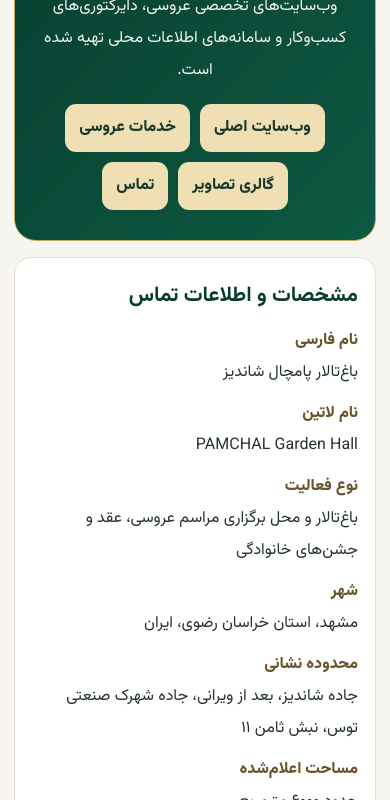
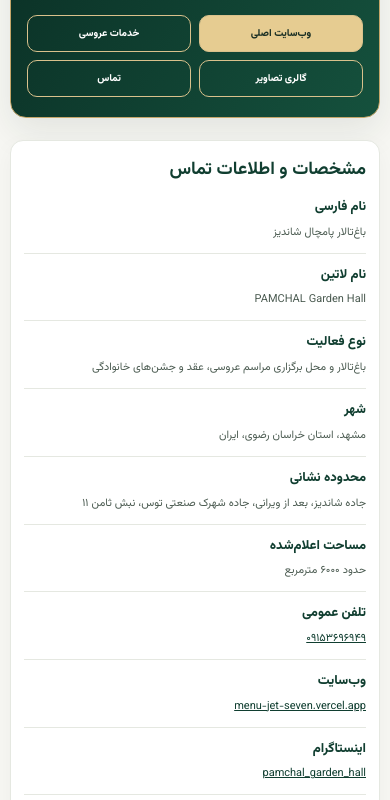
Before and after one commit to mohsenrobatjazi755-6012/Menu, a plain HTML site: page media-kit.html in a window 390 px wide. Shown: the part 229-1029 px from the top of the page. Drawn offline with Linux system fonts and the light colour scheme.

Commit message:
Apply consistent responsive PAMCHAL page styling

```diff
--- a/media-kit.html
+++ b/media-kit.html
@@ -32,6 +32,7 @@ footer{text-align:center;color:#66736b;padding:20px}
 <script type="application/ld+json">
 {"@context":"https://schema.org","@type":"EventVenue","name":"باغ‌تالار پامچال شاندیز","alternateName":["باغ تالار پامچال مشهد","PAMCHAL Garden Hall"],"url":"https://menu-jet-seven.vercel.app/","telephone":"+989153696949","address":{"@type":"PostalAddress","streetAddress":"جاده شاندیز، بعد از ویرانی، جاده شهرک صنعتی توس، نبش ثامن ۱۱","addressLocality":"مشهد","addressRegion":"خراسان رضوی","addressCountry":"IR"},"sameAs":["https://www.instagram.com/pamchal_garden_hall/","https://www.bia2aroosi.com/pamchal-garden/%D8%A8%D8%A7%D8%BA%D8%B3%D8%B1%D8%A7-%D9%88-%D8%AA%D8%A7%D9%84%D8%A7%D8%B1-%D9%BE%D8%A7%D9%85%DA%86%D8%A7%D9%84","https://nshn.ir/44_b10Qp5JLVH2"]}
 </script>
+  <link rel="stylesheet" href="/pamchal-subpages.css?v=20261118-clean">
 </head>
 <body><main>
 <header><p>مرجع اطلاعات عمومی مجموعه</p><h1>اطلاعات رسمی باغ‌تالار پامچال شاندیز مشهد</h1><p>این صفحه برای معرفی دقیق مجموعه به رسانه‌ها، وب‌سایت‌های تخصصی عروسی، دایرکتوری‌های کسب‌وکار و سامانه‌های اطلاعات محلی تهیه شده است.</p>
```
